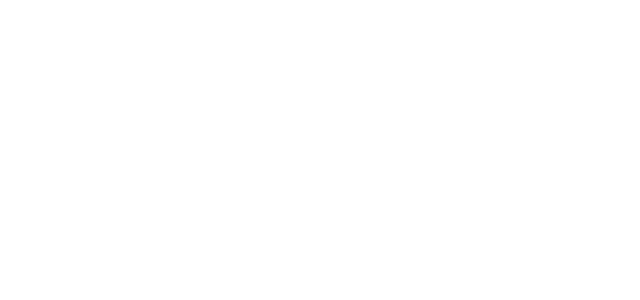
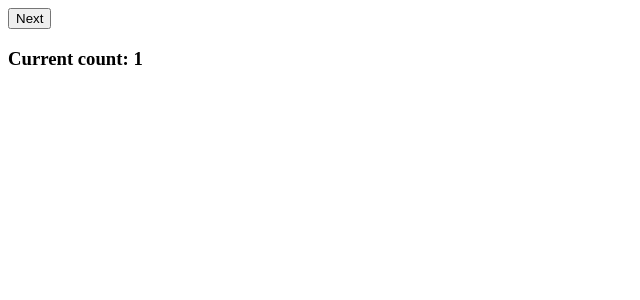
Before and after one commit to zorgick/anki-react, a React (Vite) app: page / in a window 1280 px wide. Shown: the top 300 px of the page, without its empty margins (0-640 px from the left). Built offline with nearby package versions, Linux system fonts and the light colour scheme.

Commit message:
local variables without re-render

```diff
--- a/src/App.jsx
+++ b/src/App.jsx
@@ -1,7 +1,19 @@
-import "./App.css";
+export default function App() {
+  let count = 0;
 
-function App() {
-  return <div className="App"></div>;
+  function handleClick() {
+    console.log(count)
+    count = count + 1;
+  }
+
+  return (
+    <>
+      <button onClick={handleClick}>
+        Next
+      </button>
+      <h3>
+        Current count: {count + 1}
+      </h3>
+    </>
+  );
 }
-
-export default App;
```
Also changed, not shown: src/LogEvents.jsx (added, +9 -0 lines).
